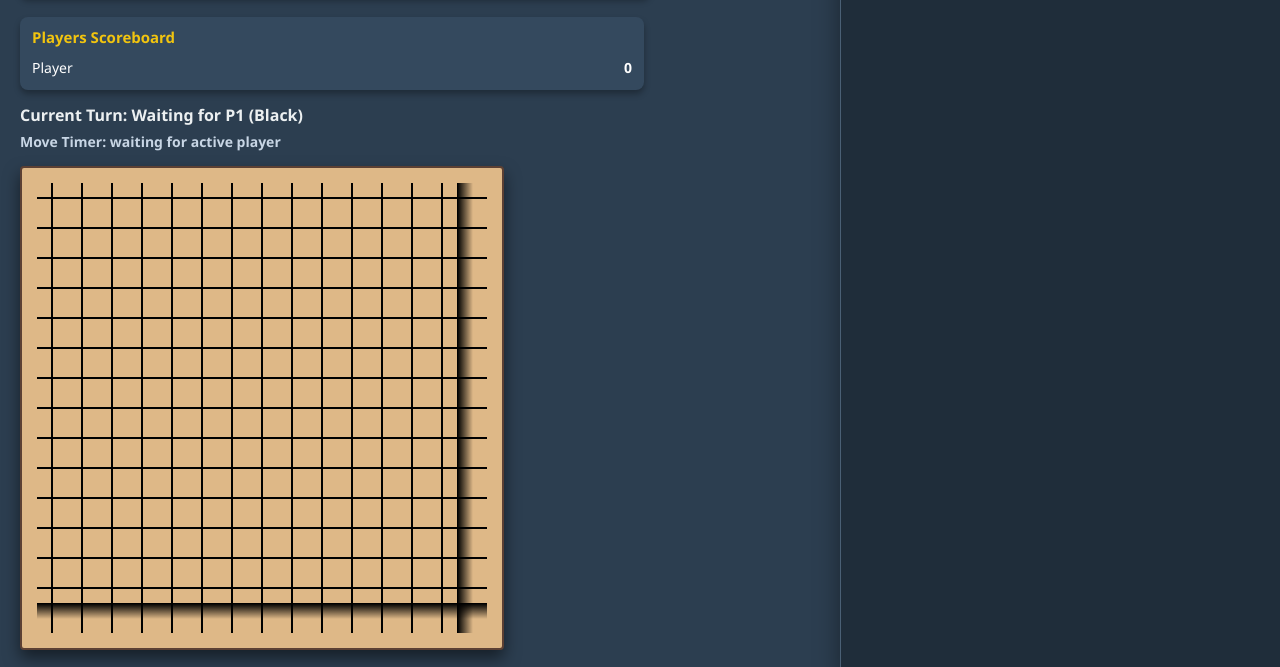
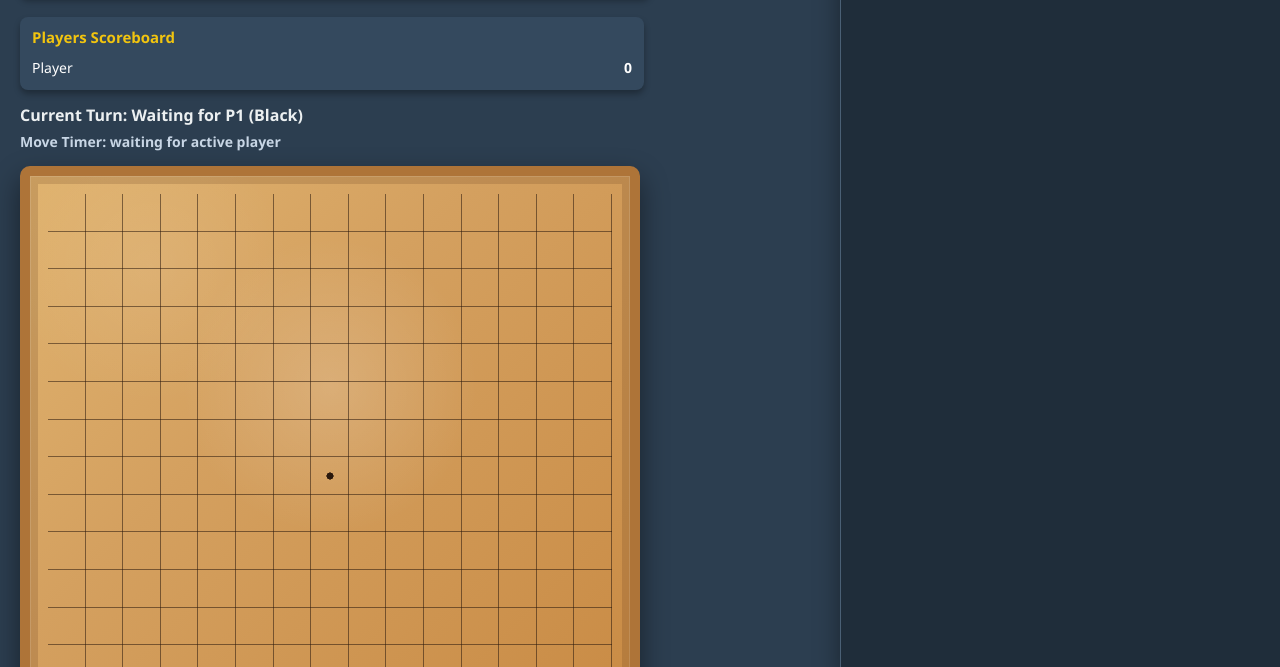
Before and after one commit to th2tran/gomoku-webxdc, a website: page index.html in a window 1280 px wide. Shown: the part 131-798 px from the top of the page. Drawn offline with Linux system fonts and the light colour scheme.

Commit message:
New board layout.
the board now has a wooden Go-board look with softer inset grid lines, visible hoshi dots, and more 3D black/white stones closer to the reference image.
There's a hoshi (star point) drawn in the middle board, a standard board marker used to orient players. On a 15×15 board, the center point is often marked, and the other star points are the 3×3-ish points around it.

```diff
--- a/index.html
+++ b/index.html
@@ -8,8 +8,10 @@
     <script src="webxdc.js"></script>
     <style>
         :root {
-            --board-color: #DEB887;
-            --line-color: #000;
+            --board-edge: clamp(10px, 2.4vw, 18px);
+            --board-color: #d4a05f;
+            --board-shadow: #ae7438;
+            --line-color: rgba(42, 24, 12, 0.72);
         }
 
         body {
@@ -90,39 +92,87 @@
 
         #board {
             display: grid;
-            grid-template-columns: repeat(15, 30px);
-            grid-template-rows: repeat(15, 30px);
-            background-color: var(--board-color);
-            padding: 15px;
-            border-radius: 4px;
-            box-shadow: 0 8px 16px rgba(0,0,0,0.5);
-            border: 2px solid #5c4033;
+            grid-template-columns: repeat(15, minmax(0, 1fr));
+            grid-template-rows: repeat(15, minmax(0, 1fr));
+            width: min(92vw, 620px);
+            aspect-ratio: 1;
+            padding: var(--board-edge);
+            box-sizing: border-box;
+            background:
+                radial-gradient(circle at 50% 35%, rgba(255,255,255,0.16), transparent 30%),
+                radial-gradient(circle at 20% 15%, rgba(255,255,255,0.08), transparent 20%),
+                linear-gradient(135deg, #e0b36f 0%, var(--board-color) 38%, #c88942 100%);
+            border-radius: 10px;
+            box-shadow:
+                inset 0 0 0 1px rgba(255,255,255,0.12),
+                inset 0 0 0 8px rgba(90, 54, 23, 0.18),
+                0 12px 28px rgba(0,0,0,0.45);
+            border: 10px solid var(--board-shadow);
             position: relative;
-        }
-
-        /* Cleaned up board lines for better rendering across devices */
+            overflow: hidden;
+        }
+
+        #board::before {
+            content: '';
+            position: absolute;
+            inset: var(--board-edge);
+            pointer-events: none;
+            background:
+                repeating-linear-gradient(
+                    to right,
+                    transparent 0,
+                    transparent calc((100% / 15) - 1px),
+                    rgba(42, 24, 12, 0.55) calc((100% / 15) - 1px),
+                    rgba(42, 24, 12, 0.55) calc(100% / 15)
+                ),
+                repeating-linear-gradient(
+                    to bottom,
+                    transparent 0,
+                    transparent calc((100% / 15) - 1px),
+                    rgba(42, 24, 12, 0.55) calc((100% / 15) - 1px),
+                    rgba(42, 24, 12, 0.55) calc(100% / 15)
+                ),
+                radial-gradient(circle, rgba(42, 24, 12, 0.95) 0 3px, transparent 3.6px) 21.428% 21.428% / 100% 100% no-repeat,
+                radial-gradient(circle, rgba(42, 24, 12, 0.95) 0 3px, transparent 3.6px) 50% 21.428% / 100% 100% no-repeat,
+                radial-gradient(circle, rgba(42, 24, 12, 0.95) 0 3px, transparent 3.6px) 78.572% 21.428% / 100% 100% no-repeat,
+                radial-gradient(circle, rgba(42, 24, 12, 0.95) 0 3px, transparent 3.6px) 21.428% 50% / 100% 100% no-repeat,
+                radial-gradient(circle, rgba(42, 24, 12, 0.95) 0 3px, transparent 3.6px) 50% 50% / 100% 100% no-repeat,
+                radial-gradient(circle, rgba(42, 24, 12, 0.95) 0 3px, transparent 3.6px) 78.572% 50% / 100% 100% no-repeat,
+                radial-gradient(circle, rgba(42, 24, 12, 0.95) 0 3px, transparent 3.6px) 21.428% 78.572% / 100% 100% no-repeat,
+                radial-gradient(circle, rgba(42, 24, 12, 0.95) 0 3px, transparent 3.6px) 50% 78.572% / 100% 100% no-repeat,
+                radial-gradient(circle, rgba(42, 24, 12, 0.95) 0 3px, transparent 3.6px) 78.572% 78.572% / 100% 100% no-repeat;
+        }
+
         .cell {
-            width: 30px; height: 30px; position: relative; cursor: pointer;
+            position: relative;
+            cursor: pointer;
+            background: transparent;
+            z-index: 1;
+        }
+
+        .piece {
+            width: 76%;
+            height: 76%;
+            border-radius: 50%;
+            position: absolute;
+            top: 50%; left: 50%; transform: translate(-50%, -50%);
+            box-shadow:
+                0 2px 4px rgba(0,0,0,0.5),
+                inset 0 1px 2px rgba(255,255,255,0.35),
+                inset -2px -3px 4px rgba(0,0,0,0.28);
+            z-index: 2;
+        }
+        .piece.black {
             background:
-                linear-gradient(to right, transparent 14px, var(--line-color) 14px, var(--line-color) 16px, transparent 16px),
-                linear-gradient(to bottom, transparent 14px, var(--line-color) 14px, var(--line-color) 16px, transparent 16px);
-        }
-        .cell[data-row="0"] { background: linear-gradient(to right, transparent 14px, var(--line-color) 14px, var(--line-color) 16px, transparent 16px), linear-gradient(to bottom, transparent 14px, var(--line-color) 14px, var(--line-color) 16px, transparent 16px); }
-        .cell[data-row="14"] { background: linear-gradient(to right, transparent 14px, var(--line-color) 14px, var(--line-color) 16px, transparent 16px), linear-gradient(to bottom, transparent 0%, var(--line-color) 0%, var(--line-color) 2%, transparent 16px); }
-        .cell[data-col="0"] { background: linear-gradient(to right, transparent 14px, var(--line-color) 14px, var(--line-color) 16px, transparent 16px), linear-gradient(to bottom, transparent 14px, var(--line-color) 14px, var(--line-color) 16px, transparent 16px); }
-        .cell[data-col="14"] { background: linear-gradient(to right, transparent 0%, var(--line-color) 0%, var(--line-color) 2%, transparent 16px), linear-gradient(to bottom, transparent 14px, var(--line-color) 14px, var(--line-color) 16px, transparent 16px); }
-        .cell[data-row="0"][data-col="0"] { background: linear-gradient(to right, transparent 14px, var(--line-color) 14px, var(--line-color) 16px, transparent 16px), linear-gradient(to bottom, transparent 14px, var(--line-color) 14px, var(--line-color) 16px, transparent 16px); }
-        .cell[data-row="0"][data-col="14"] { background: linear-gradient(to right, transparent 0%, var(--line-color) 0%, var(--line-color) 2%, transparent 16px), linear-gradient(to bottom, transparent 14px, var(--line-color) 14px, var(--line-color) 16px, transparent 16px); }
-        .cell[data-row="14"][data-col="0"] { background: linear-gradient(to right, transparent 14px, var(--line-color) 14px, var(--line-color) 16px, transparent 16px), linear-gradient(to bottom, transparent 0%, var(--line-color) 0%, var(--line-color) 2%, transparent 16px); }
-        .cell[data-row="14"][data-col="14"] { background: linear-gradient(to right, transparent 0%, var(--line-color) 0%, var(--line-color) 2%, transparent 16px), linear-gradient(to bottom, transparent 0%, var(--line-color) 0%, var(--line-color) 2%, transparent 16px); }
-
-        .piece {
-            width: 24px; height: 24px; border-radius: 50%; position: absolute;
-            top: 50%; left: 50%; transform: translate(-50%, -50%);
-            box-shadow: 2px 2px 4px rgba(0,0,0,0.4);
-        }
-        .piece.black { background: radial-gradient(circle at 30% 30%, #666, #000); }
-        .piece.white { background: radial-gradient(circle at 30% 30%, #fff, #ccc); }
+                radial-gradient(circle at 34% 30%, rgba(255,255,255,0.28) 0 12%, transparent 18%),
+                radial-gradient(circle at 36% 34%, #5d5d5d 0%, #161616 42%, #050505 73%, #000 100%);
+        }
+        .piece.white {
+            background:
+                radial-gradient(circle at 34% 30%, rgba(255,255,255,0.92) 0 12%, transparent 18%),
+                radial-gradient(circle at 36% 34%, #ffffff 0%, #f4f4f4 42%, #dedede 74%, #c8c8c8 100%);
+            border: 1px solid rgba(0,0,0,0.18);
+        }
 
         .controls { margin-top: 20px; display: flex; gap: 15px; flex-wrap: wrap; justify-content: center; }
         select, button { padding: 10px 15px; font-size: 16px; border: none; border-radius: 4px; cursor: pointer; }
--- a/package.json
+++ b/package.json
@@ -1,6 +1,6 @@
 {
   "name": "gomoku-webxdc",
-  "version": "0.2.87",
+  "version": "0.3.88",
   "description": "Gomoku game packaged for WebXDC",
   "main": "index.html",
   "scripts": {
--- a/version.js
+++ b/version.js
@@ -1 +1 @@
-window.GOMOKU_APP_VERSION = "0.2.87";
+window.GOMOKU_APP_VERSION = "0.3.88";
```
Also changed, not shown: 1 other file.
